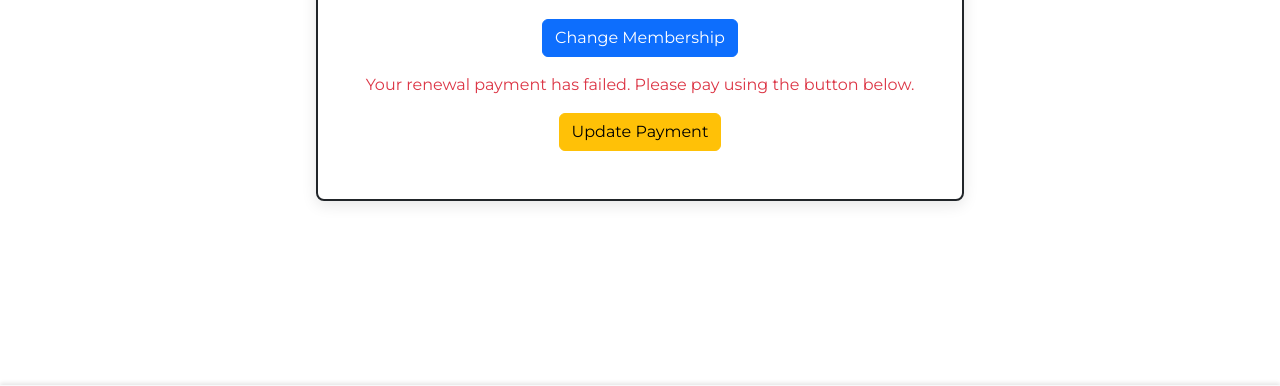
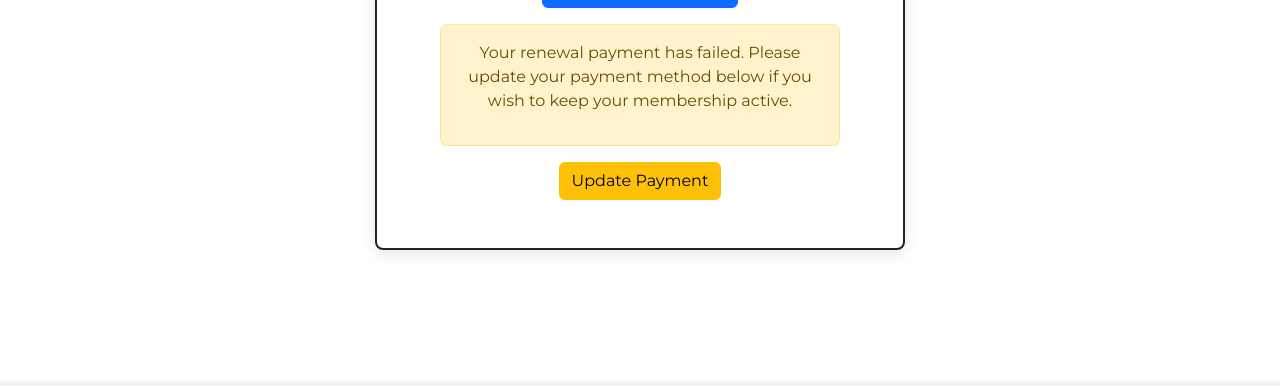
Before and after one commit to PaulR1209/full_stack_fitness, a Django app: page /membership/manage/ in a window 1280 px wide. Shown: the part 415-801 px from the top of the page. Run offline with Django 5.2, Linux system fonts and the light colour scheme; some libraries are stand-ins or nearby versions.

Commit message:
add alert message to notify user of failed payment

```diff
--- a/checkout/views.py
+++ b/checkout/views.py
@@ -239,10 +239,8 @@
 def check_and_update_payment_status(user, subscription_id):
     try:
         subscription = stripe.Subscription.retrieve(subscription_id)
-        print(f"Subscription status: {subscription['status']}")
 
         is_paid = subscription['status'] == "active"
-        print(f"Is paid: {is_paid}")
 
         user_order = Order.objects.get(user=user, subscription_id=subscription_id)
         user_order.is_active = is_paid
--- a/membership/templates/membership/manage.html
+++ b/membership/templates/membership/manage.html
@@ -32,7 +32,10 @@
             {% endif %}
 
             {% if not user_order.is_paid %}
-            <p class="text-danger mt-3">Your renewal payment has failed. Please pay using the button below.</p>
+            <div class="alert alert-warning mt-3 mx-auto">
+                <p>Your renewal payment has failed. Please update your payment method below if you wish to keep your
+                    membership active.</p>
+            </div>
             <form action="" method="POST">
                 {% csrf_token %}
                 <input type="hidden" name="membership_type" value="{{ user_order.membership.membership_type }}">
--- a/static/css/style.css
+++ b/static/css/style.css
@@ -257,6 +257,10 @@
   border-color: #ffd700;
 }
 
+.alert {
+  max-width: 400px;
+}
+
 /* Confirm Cancellation */
 
 .cancel-container {
```
